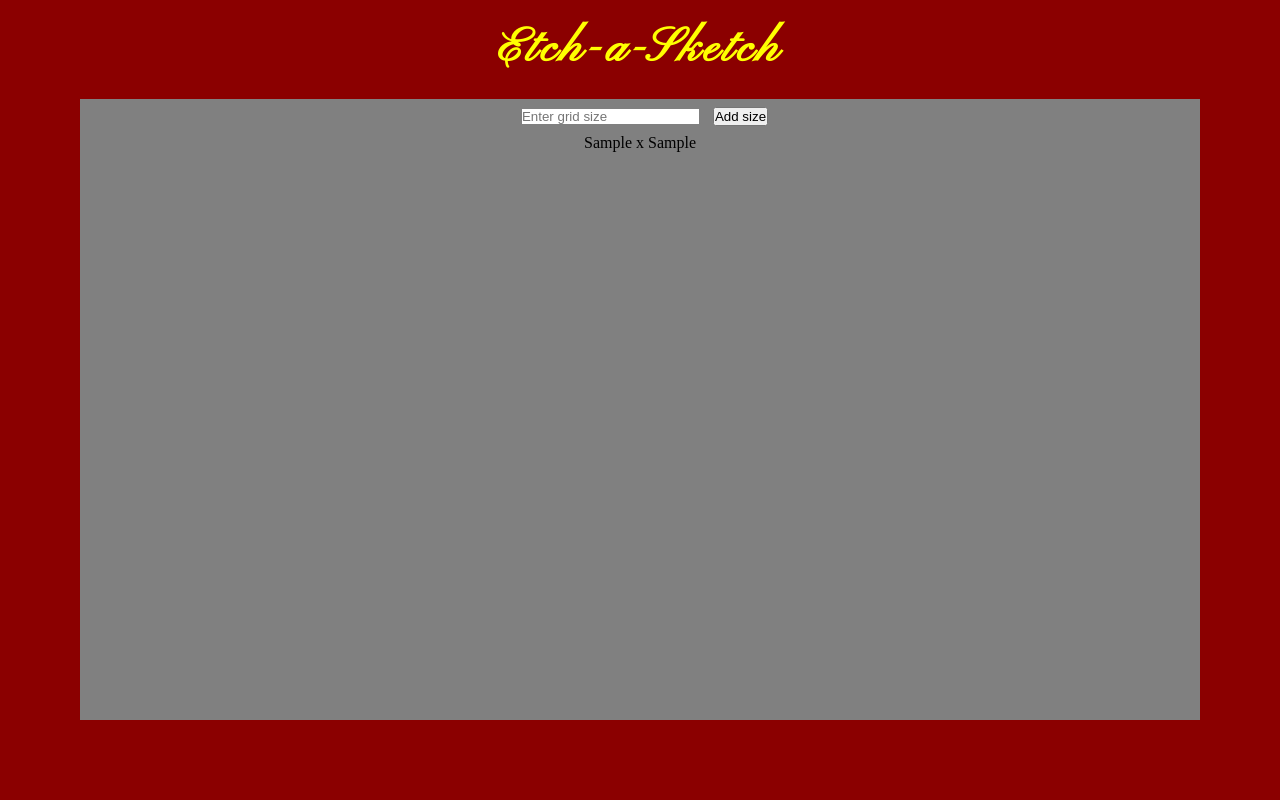
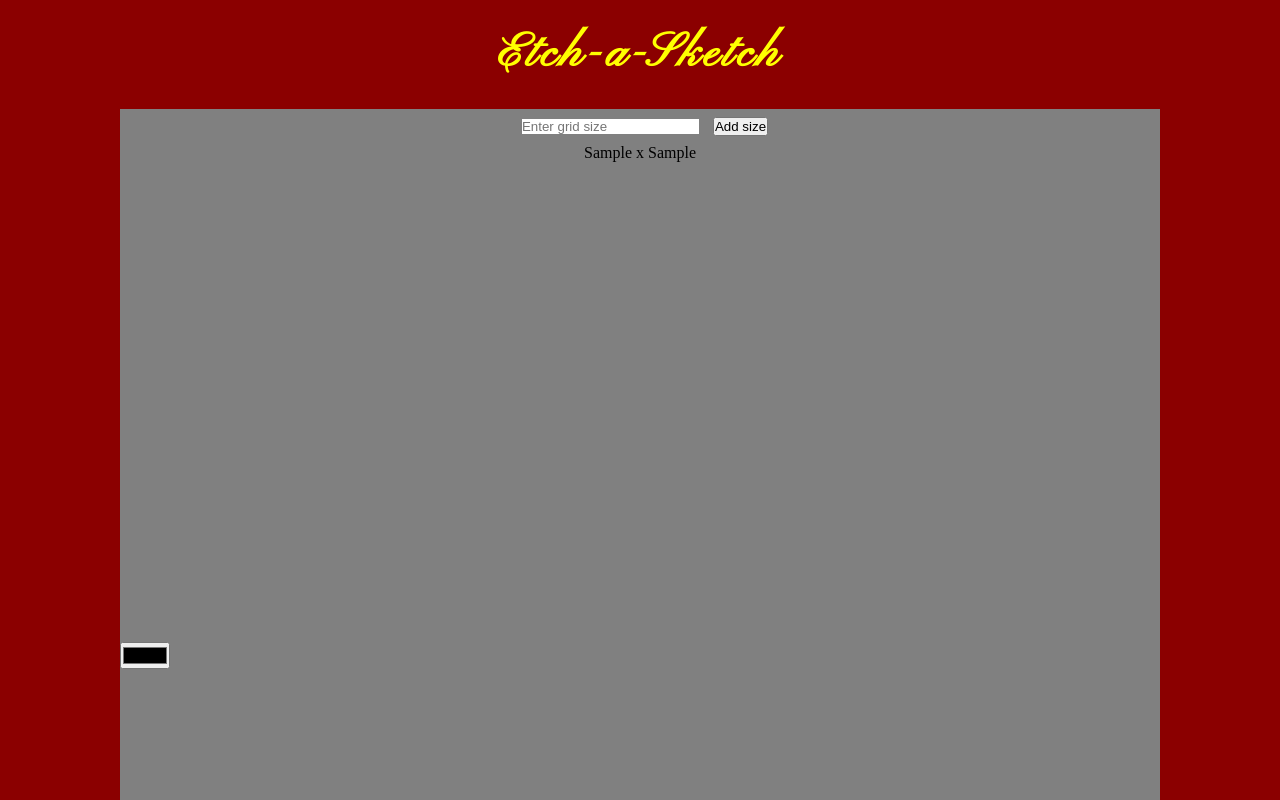
Before and after one commit to Calsjunior/etch-a-sketch, a website: page index.html in a window 1280 px wide. Both pictures are taken after typing "Sample" into the empty fields and a click on the button "Add size". Drawn offline with Linux system fonts and the light colour scheme.

Commit message:
feat: allow picking colors from browser picker

```diff
--- a/index.html
+++ b/index.html
@@ -24,6 +24,10 @@
 
                 <div class="grid-container"></div>
             </div>
+
+            <div>
+                <input class="color-picker" type="color">
+            </div>
         </div>
 
     </body>
--- a/script.js
+++ b/script.js
@@ -1,23 +1,9 @@
 let size = 0;
-const input = document.querySelector(".grid-size");
-const button = document.querySelector("button");
+const inputGridSize = document.querySelector(".grid-size");
+const addSizeButton = document.querySelector("button");
 const gridContainer = document.querySelector(".grid-container");
-const displaySize = document.querySelector(".display-size");
-button.addEventListener("click", (event) => {
-    event.preventDefault();
-    if (input.value > 100) {
-        alert("Size cannot be above 100");
-        return;
-    }
-    size = input.value;
-
-    displaySize.textContent = `${input.value} x ${input.value}`;
-    input.value = "";
-    gridContainer.textContent = "";
-
-    makeGrid(size);
-    hoverGrid();
-});
+const displayGridSize = document.querySelector(".display-size");
+const colorInput = document.querySelector(".color-picker");
 
 function makeGrid(size) {
     for (let i = 0; i < size; i++) {
@@ -32,11 +18,23 @@ function makeGrid(size) {
     }
 }
 
-function hoverGrid() {
-    const gridContainer = document.querySelector(".grid-container");
-    gridContainer.addEventListener("mouseover", (event) => {
-        if (event.target.classList.contains("grid-row")) {
-            event.target.classList.add("hovered");
-        }
-    });
-}
+gridContainer.addEventListener("mouseover", (event) => {
+    if (event.target.classList.contains("grid-row")) {
+        event.target.style.backgroundColor = colorInput.value;
+    }
+});
+
+addSizeButton.addEventListener("click", (event) => {
+    event.preventDefault();
+    if (inputGridSize.value > 100) {
+        alert("Size cannot be above 100");
+        return;
+    }
+    size = inputGridSize.value;
+
+    displayGridSize.textContent = `${inputGridSize.value} x ${inputGridSize.value}`;
+    inputGridSize.value = "";
+    gridContainer.textContent = "";
+
+    makeGrid(size);
+});
--- a/style.css
+++ b/style.css
@@ -11,6 +11,14 @@ body {
     height: 100vh;
 }
 
+.sketch-container {
+    height: 100%;
+    border: 120px solid darkred;
+    border-top: none;
+    border-bottom: none;
+
+}
+
 #title {
     font-family: "Pinyon Script", sans-serif;
     font-size: 24px;
@@ -18,14 +26,7 @@ body {
     text-align: center;
     background-color: darkred;
     color: yellow;
-    padding: 20px;
-}
-
-.sketch-container {
-    height: 100%;
-    border: 80px solid darkred;
-    border-top: none;
-
+    padding: 25px;
 }
 
 .sketch-wrapper {
@@ -59,3 +60,7 @@ body {
 .grid-row.hovered {
     background-color: black;
 }
+
+.color-picker {
+    display: flex;
+}
```
